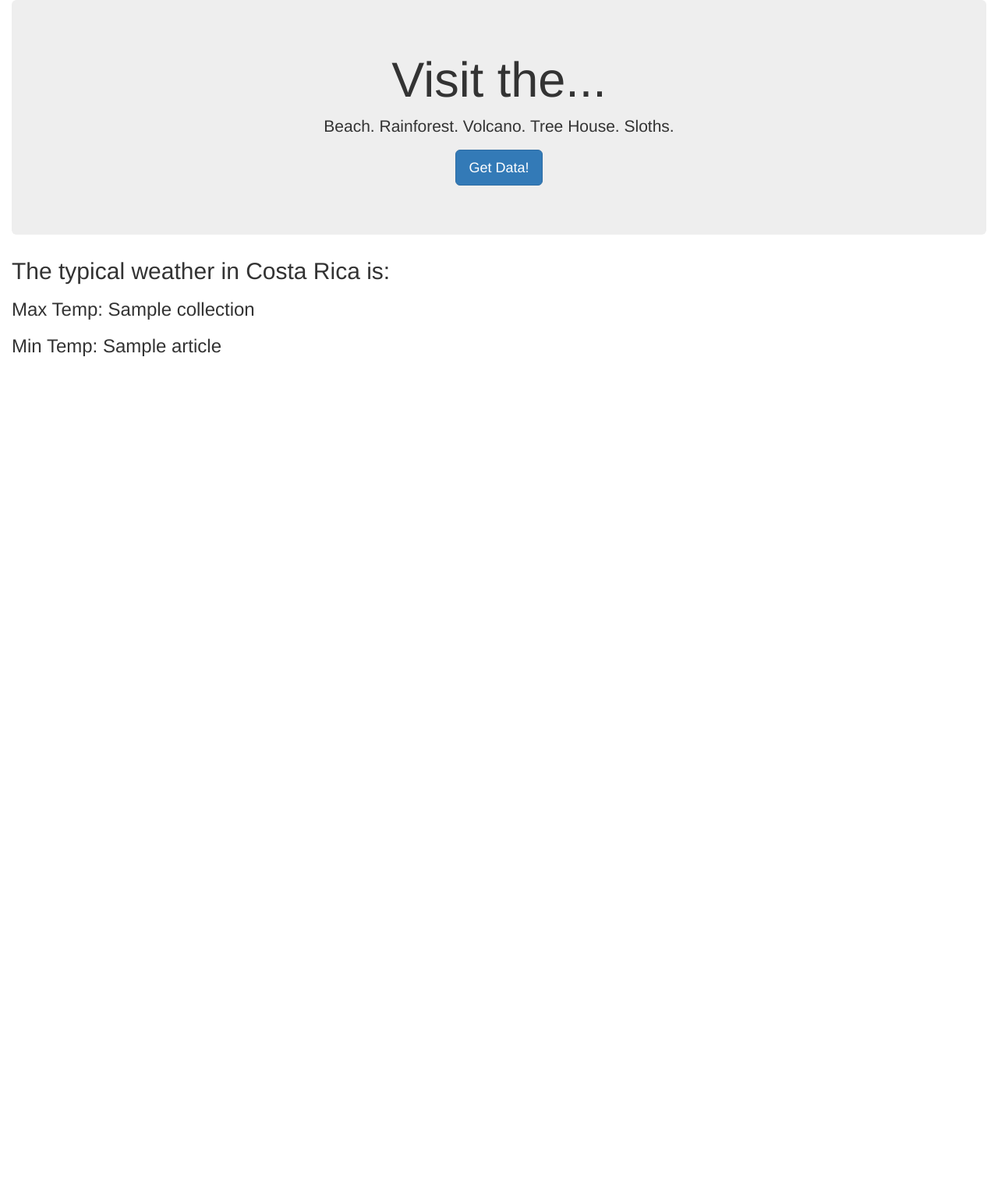
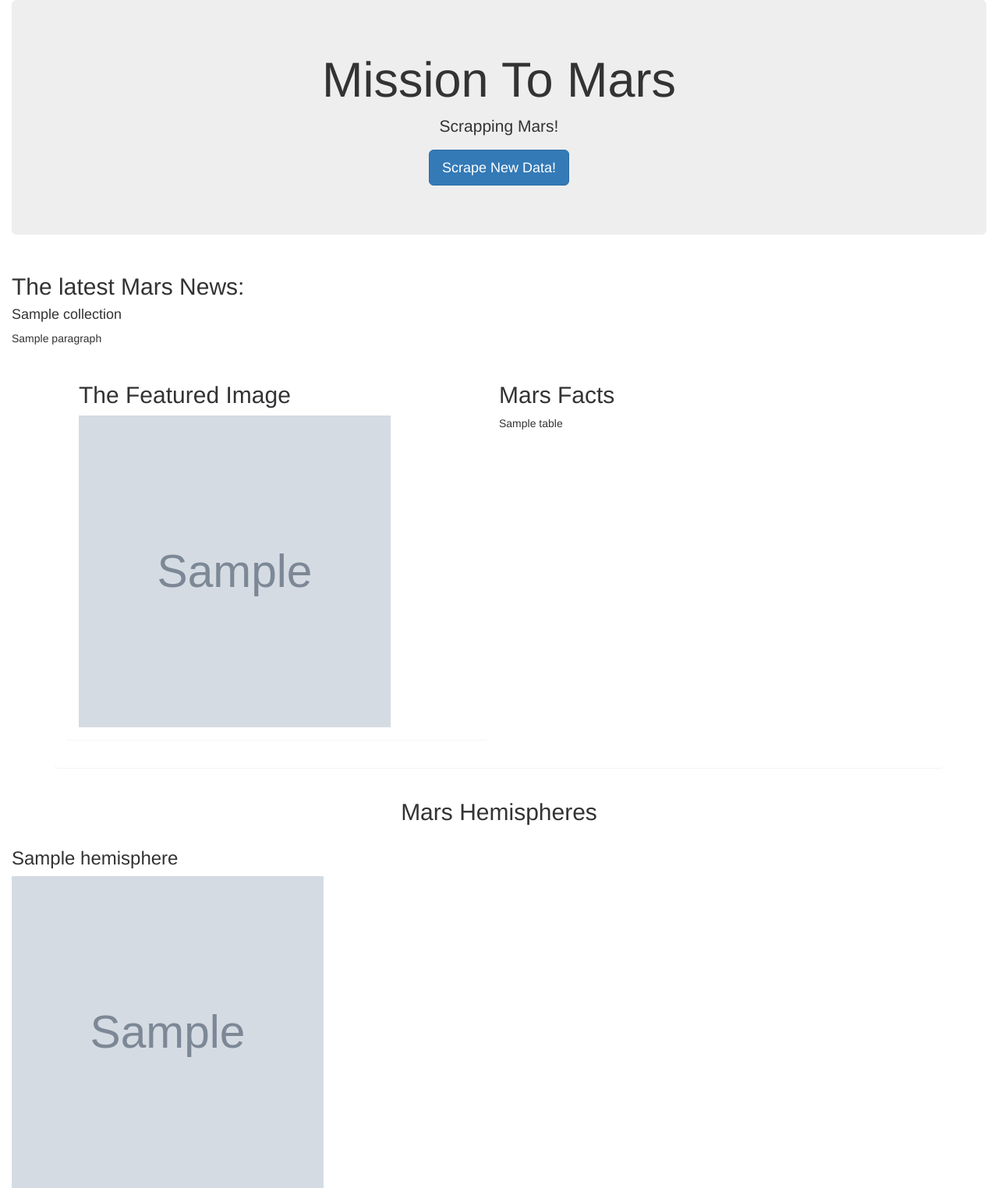
Before and after one commit to mercymuigai/web-scraping-challenge, a Flask app: page / in a window 1280 px wide. Shown: the whole page at 78% size. Before the commit the page ends 457 px from the top, so only its background shows below. Run offline with Flask 2, Linux system fonts and the light colour scheme; grey boxes marked "Sample" are stand-in pictures; a database or web service that is not in the repository returns one stand-in record (values such as "Sample title"); some libraries are stand-ins or nearby versions.

Commit message:
several changes

```diff
--- a/Mission_to_Mars/app.py
+++ b/Mission_to_Mars/app.py
@@ -14,10 +14,10 @@ mongo = PyMongo(app, uri="mongodb://localhost:27017/mission_mars")
 def home():
 
     # Find one record of data from the mongo database
-    destination_data = mongo.db.collection.find_one()
+    mars = mongo.db.collection.find_one()
 
     # Return template and data
-    return render_template("index.html", vacation=destination_data)
+    return render_template("index.html", mars=mars)
 
 
 # Route that will trigger the scrape function
@@ -27,7 +27,7 @@ def scrape():
     # Run the scrape function
     mars_data = scrape_mars.scrape()
 
-    # Update the Mongo database using update and upsert=True
+    # Update the Mongo database using update and upsert=True (inserting the dict into mongo)
     mongo.db.collection.update({}, mars_data, upsert=True)
 
     # Redirect back to home page
--- a/Mission_to_Mars/templates/index.html
+++ b/Mission_to_Mars/templates/index.html
@@ -5,22 +5,84 @@
   <meta charset="UTF-8">
   <meta name="viewport" content="width=device-width, initial-scale=1.0">
   <meta http-equiv="X-UA-Compatible" content="ie=edge">
-  <title>Mission To Mars</title>
+  <title>Scrapping Mars</title>
   <link rel="stylesheet" href="https://maxcdn.bootstrapcdn.com/bootstrap/3.3.7/css/bootstrap.min.css">
+  <link rel="stylesheet" type="text/css" href="style.css">
+  <script src="https://code.jquery.com/jquery-3.3.1.slim.min.js" integrity="sha384-q8i/X+965DzO0rT7abK41JStQIAqVgRVzpbzo5smXKp4YfRvH+8abtTE1Pi6jizo" crossorigin="anonymous"></script>
+  <script src="https://cdnjs.cloudflare.com/ajax/libs/popper.js/1.14.6/umd/popper.min.js" integrity="sha384-wHAiFfRlMFy6i5SRaxvfOCifBUQy1xHdJ/yoi7FRNXMRBu5WHdZYu1hA6ZOblgut" crossorigin="anonymous"></script>
+  <script src="https://stackpath.bootstrapcdn.com/bootstrap/4.2.1/js/bootstrap.min.js" integrity="sha384-B0UglyR+jN6CkvvICOB2joaf5I4l3gm9GU6Hc1og6Ls7i6U/mkkaduKaBhlAXv9k" crossorigin="anonymous"></script>
+
 </head>
 
 <body>
-  <div class="container-fluid">
+
+  <div class="container" style="width:100%">
+
+  <!-- <div class="container-fluid">   -->
+
     <div class="jumbotron text-center">
-      <h1>Visit the...</h1>
-      <p>Beach. Rainforest. Volcano. Tree House. Sloths.</p>
-      <p><a class="btn btn-primary btn-lg" href="/scrape" role="button">Get Data!</a></p>
+      <h1>Mission To Mars</h1>
+      <p>Scrapping Mars!</p>
+      <p><a class="btn btn-primary btn-lg" href="/scrape" role="button">Scrape New Data!</a></p>
+
     </div>
 
-    <h2>The typical weather in Costa Rica is:</h2>
-    <h3>Max Temp: {{ vacation.title }}</h3>
-    <h3>Min Temp: {{ vacation.article }}</h3>
-  </div>
+
+    <!-- mars news -->
+
+    <div class="row" id="mars-news" text-align="text-center">
+      <div class="col-md-12">
+            <h2>The latest Mars News:</h2>
+            <h4>{{mars.title}}</h4>
+           <p>{{mars.paragraph}}</p>
+        </div>
+      </div>
+    </div>
+      <!-- Mars Featured Image -->
+    <div class="container">
+
+      <!-- <div class="row" id="featured-image"> -->
+        <div class="col-md-6">
+          <div class="panel">
+            <div class="panel-body">
+              <h2>The Featured Image</h2>
+              <img  src="{{mars.featured_image_url}}" class="img-fluid" alt="Featured Image" width="400" height="400">
+            </div>
+          </div>
+        </div>
+      <!-- </div> -->
+
+        <!-- mars facts -->
+        <!-- safe feature to be able to get access to scrape -->
+        <div class="panel">
+          <div class="panel-body">
+              <h2>Mars Facts</h2>
+          {{mars.table| safe}}
+        <div class="col-md-6" >
+        </div>
+        </div>
+       </div>
+      </div>
+
+      <!-- mars hemispheres -->
+        <div class="col-md-12" id="hems-images" style="padding: bottom 40px">
+          <h2 class="text-center">Mars Hemispheres</h2>
+        </div>
+          {% for hemisphere in mars.hemisphere_images_urls%}
+          <div class="col-md-6 card border ">
+                <h3> {{hemisphere.title}}</h3>
+                <img  src="{{hemisphere.img_url | safe}}" class="img-fluid" class="img-center" alt="Hemisphere Images" width="400" height="400">
+          </div>
+
+          {%endfor%}
+        </div>
+          </div>
+
+
+
+
+
+
   </div>
 </body>
 
```
Also changed, not shown: Mission_to_Mars/scrape_mars.py (+61 -10 lines), 1 other file.
